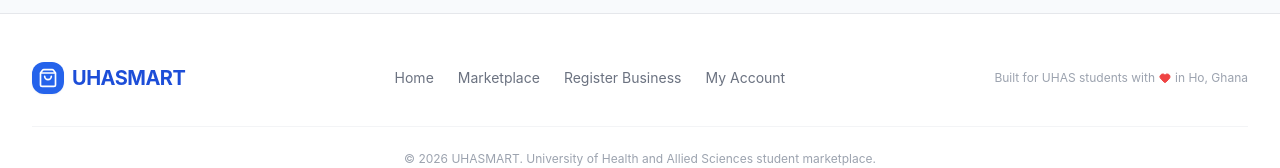
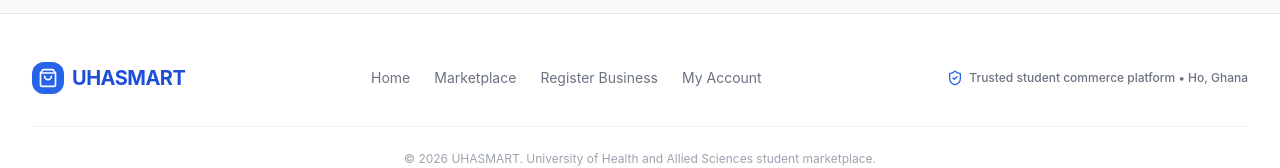
Before and after one commit to davidselorm/uhasmart, a Next.js app: page / in a window 1280 px wide. Shown: the part 2462-2630 px from the top of the page. Built offline with nearby package versions, Linux system fonts and the light colour scheme; no server answers.

Commit message:
Update footer tagline to professional verified campus platform description

```diff
--- a/src/components/Footer.tsx
+++ b/src/components/Footer.tsx
@@ -1,5 +1,5 @@
 import Link from "next/link";
-import { ShoppingBag, Heart } from "lucide-react";
+import { ShoppingBag, ShieldCheck } from "lucide-react";
 
 export default function Footer() {
   return (
@@ -20,8 +20,9 @@ export default function Footer() {
             <Link href="/login" className="hover:text-blue-600">My Account</Link>
           </div>
 
-          <p className="flex items-center gap-1 text-xs text-gray-400">
-            Built for UHAS students with <Heart className="h-3 w-3 fill-red-500 text-red-500" /> in Ho, Ghana
+          <p className="flex items-center gap-1.5 text-xs font-medium text-gray-500">
+            <ShieldCheck className="h-4 w-4 text-blue-600" />
+            <span>Trusted student commerce platform &bull; Ho, Ghana</span>
           </p>
         </div>
 
```
